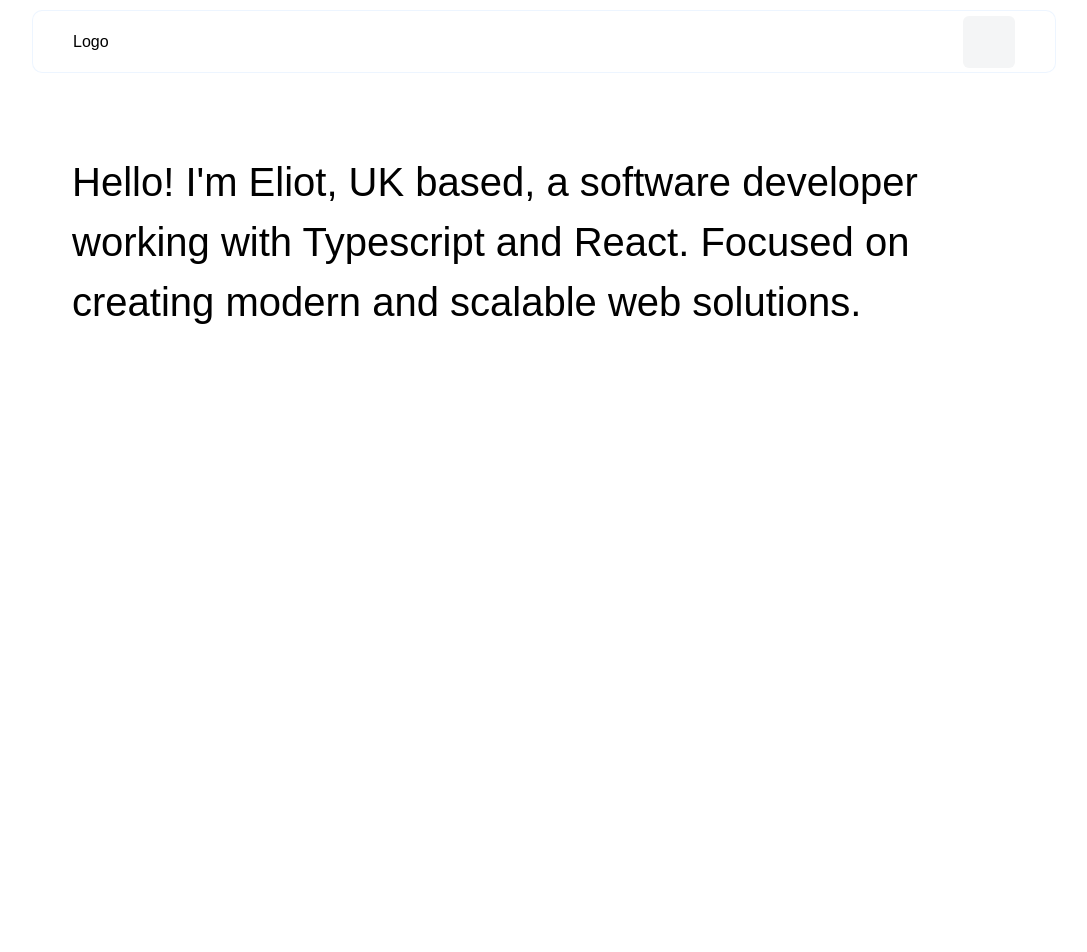
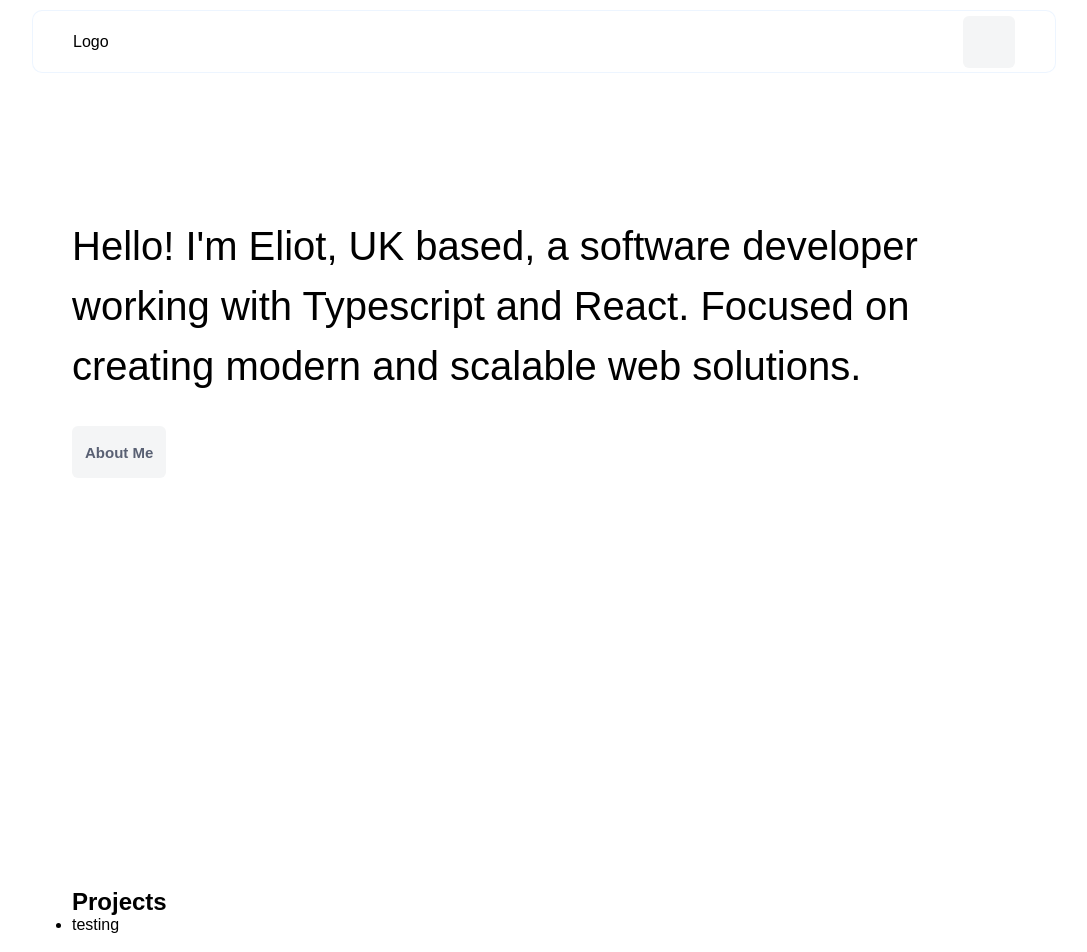
Before and after one commit to Elxrin/Elxrin, a Next.js app: page / in a window 1280 px wide. Shown: the top 952 px of the page, without its empty margins (96-1183 px from the left). Before the commit the page ends 880 px from the top, so only its background shows below. Built offline with nearby package versions, Linux system fonts and the light colour scheme.

Commit message:
Minor Changes

```diff
--- a/core/components/Button/styles.ts
+++ b/core/components/Button/styles.ts
@@ -1,22 +1,29 @@
 import styled from 'styled-components';
 import { motion } from 'framer-motion';
 
-export const StyledButton = styled(motion.button)`
+interface ButtonProps {
+    width?: string;
+    fontSize?: string;
+    marginTop?: string;
+}
+
+export const StyledButton = styled(motion.button)<ButtonProps>`
     background-color: rgb(244, 245, 246);
     color: rgb(89, 96, 115);
-    width: 52px;
+    width: ${props => props.width || '52px'};
     height: 52px;
     padding: 10px 11px 10px 11px;
     border: none;
     border-radius: 6px;
     cursor: pointer;
-    font-size: 19px;
+    font-size: ${props => props.fontSize || '19px'};
     font-weight: 600;
     transition: all 0.3s ease-in-out;
     display: flex;
     align-items: center;
     justify-content: center;
     border: 2px solid transparent;
+    margin-top: ${props => props.marginTop || '0px'};
 
     &:hover {
         color: rgb(32, 92, 232);
--- a/core/components/Hero/index.tsx
+++ b/core/components/Hero/index.tsx
@@ -1,11 +1,23 @@
 import { Container, Box, Content } from './styles';
+import Button from '../Button';
 
 const Hero = () => {
     return (
         <Container>
             <Box>
-                <Content>Hello! I'm Eliot, UK based, a software developer working with Typescript and React. Focused on creating modern and scalable web solutions.</Content>
-                {/**About me and Work button needed to be added here */}
+                <Content>
+                    Hello! I'm Eliot, UK based, a software developer working with Typescript and React. Focused on creating modern and scalable web solutions.
+                </Content>
+
+
+                <Button
+                    onClick={() => location.href = 'aboutme'}
+                    width="auto"
+                    fontSize="15px"
+                    marginTop="30px"
+                >
+                    About Me
+                </Button>
             </Box>
         </Container>
     );
--- a/core/components/Hero/styles.ts
+++ b/core/components/Hero/styles.ts
@@ -8,7 +8,8 @@ export const Container = styled.div`
 export const Box = styled.div`
     width: 100%;
     height: 100%;
-    padding: 4.5rem 2.5rem;
+    // padding: 10rem 2.5rem 4.5rem 2.5rem;
+    padding-top: 10rem;
 `;
 
 export const Content = styled.h3`
--- /dev/null
+++ b/core/components/Projects/index.tsx
@@ -0,0 +1,24 @@
+import styled from 'styled-components';
+import Link from 'next/link';
+
+const Section = styled.div`
+    width: 100%;
+`;
+
+const Projects = () => {
+    return (
+        <Section>
+            <h2>Projects</h2>
+
+            <ul>
+                <li>
+                    <Link href="/projects/nextjs-portfolio">
+                        <p>testing</p>
+                    </Link>
+                </li>
+            </ul>
+        </Section>
+    );
+}
+
+export default Projects;
--- a/pages/index.tsx
+++ b/pages/index.tsx
@@ -3,6 +3,7 @@ import { Container, Main } from '../styles/sharedstyles';
 
 import Header from '../core/components/Header';
 import Hero from '../core/components/Hero';
+import Projects from '../core/components/Projects';
 
 export default function Home() {
   return (
@@ -14,6 +15,7 @@ export default function Home() {
       <Main>
         <Header/>
         <Hero/>
+        <Projects/>
       </Main>
     </Container>
   )
--- a/styles/sharedstyles.tsx
+++ b/styles/sharedstyles.tsx
@@ -6,14 +6,16 @@ const Container = styled.div`
   flex-flow: column nowrap;
   justify-content: center;
   align-items: center;
-  height: 100vh;
-  min-height: 100vh;
-`
+`;
+
 const Main = styled.main`
   max-width: 1024px;
   width: 100%;
-  padding: 10rem 0 0 0;
+  padding: 3.5rem 2.5rem 4.5rem 2.5rem;
   flex: 1;
+  display: flex;
+  flex-flow: column nowrap;
+  gap: 2rem;
 `;
 
 export { Container, Main }
```
